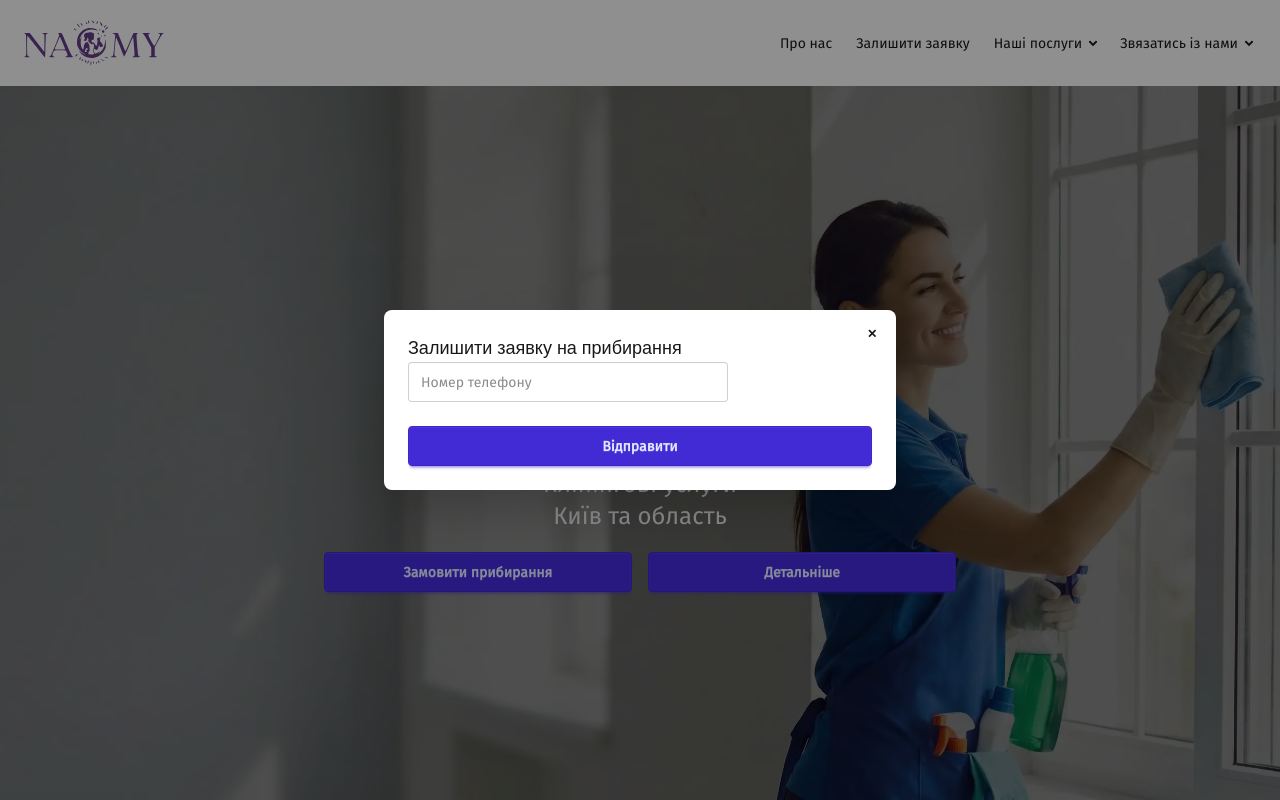
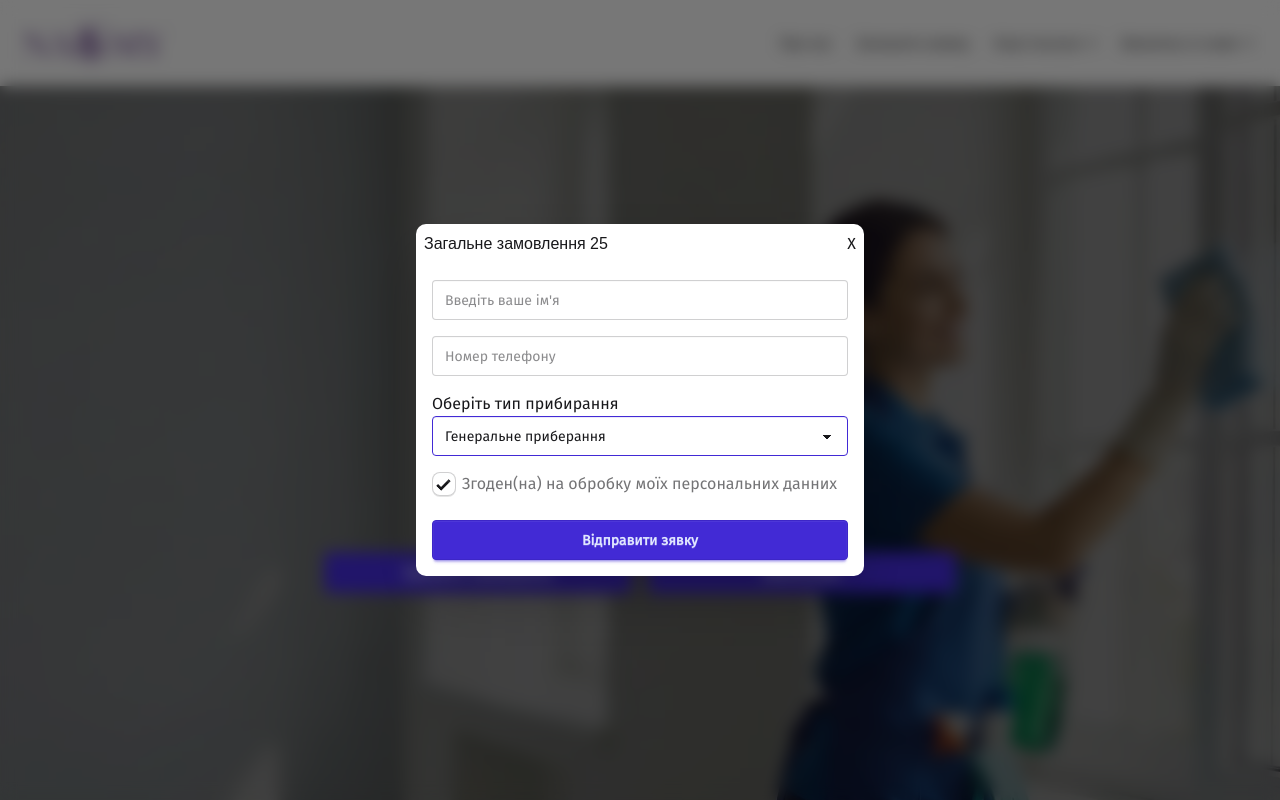
Before and after one commit to KaramushkoAndrii/naomi-next, a Next.js app: page / in a window 1280 px wide. Both pictures are taken after a click on the button "Замовити прибирання". Shown: the top 800 px of the page. Built offline with nearby package versions, Linux system fonts and the light colour scheme; a web font is replaced by a local one.

Commit message:
ref: add zustand and open/close modal logic

```diff
--- a/package.json
+++ b/package.json
@@ -13,7 +13,8 @@
     "react": "19.2.3",
     "react-dom": "19.2.3",
     "react-hook-form": "^7.71.2",
-    "react-icons": "^5.5.0"
+    "react-icons": "^5.5.0",
+    "zustand": "^5.0.11"
   },
   "devDependencies": {
     "@tailwindcss/postcss": "^4",
--- a/src/app/page.jsx
+++ b/src/app/page.jsx
@@ -20,9 +20,9 @@ export default async function Home({ params }) {
         <FormSection />
       </Container>
 
-      <Modal id="main-form" title="Залишити заявку на прибирання">
-        <ModalOrder />
-      </Modal>
+      {/* <Modal id="main-form" title="Залишити заявку на прибирання">
+        <ModalOrder modalId={"main-form"} />
+      </Modal> */}
     </>
   );
 }
--- a/src/components/UI/Modal.jsx
+++ b/src/components/UI/Modal.jsx
@@ -1,26 +1,37 @@
-// "use client";
+"use client";
 
-export const Modal = ({ id, title, children }) => {
+import { Portal } from "./Portal";
+import { ModalOrder } from "./ModalOrder";
+import { useModalStore } from "@/libs/useModalStore";
+
+export const Modal = ({ title = "Стандарт" }) => {
+  const { isOpen, closeModal, modalType, modalData } = useModalStore();
+  if (!isOpen) return null;
+
+  const renderContent = () => {
+    switch (modalType) {
+      case "order":
+        return <ModalOrder />;
+      case "sucses":
+        return <h3>Замовлення прийняте</h3>;
+      default:
+        return null;
+    }
+  };
+
   return (
-    <>
-      <dialog id={id} className="modal">
-        <div className="modal-box">
-          <form method="dialog">
-            {/* if there is a button in form, it will close the modal */}
-            <button className="btn btn-sm btn-circle btn-ghost absolute right-2 top-2">
-              ✕
-            </button>
-          </form>
-          {title && <h3 className="font-bold text-lg">{title}</h3>}
-
-          {children}
+    <Portal>
+      <div
+        className={`flex fixed inset-0 bg-black/50 backdrop-blur-sm z-50 items-center justify-center p-4`}
+      >
+        <div className="custom-modal bg-white rounded-main-radius shadow-2xl w-full max-w-md overflow-hidden">
+          <header className="flex justify-between items-center p-2">
+            <h3>{modalData.title}</h3>
+            <button onClick={closeModal}>X</button>
+          </header>
+          <div className="p-4">{renderContent()}</div>
         </div>
-
-        {/* close modal if click not inside */}
-        <form method="dialog" className="modal-backdrop">
-          <button>close</button>
-        </form>
-      </dialog>
-    </>
+      </div>
+    </Portal>
   );
 };
--- a/src/components/UI/ModalOpenButton.jsx
+++ b/src/components/UI/ModalOpenButton.jsx
@@ -1,18 +1,18 @@
-"use client";
+// "use client";
 
-export const ModalOpenButton = ({ text, modalId, classNames = "" }) => {
-  const openHandler = () => {
-    const modal = document.getElementById(modalId);
-    if (modal) {
-      modal.showModal();
-    } else {
-      alert(`modal with ${modalId} is not defined`);
-    }
-  };
+// export const ModalOpenButton = ({ text, modalId, classNames = "" }) => {
+//   const openHandler = () => {
+//     const modal = document.getElementById(modalId);
+//     if (modal) {
+//       modal.showModal();
+//     } else {
+//       alert(`modal with ${modalId} is not defined`);
+//     }
+//   };
 
-  return (
-    <button className={`btn btn-primary ${classNames}`} onClick={openHandler}>
-      {text}
-    </button>
-  );
-};
+//   return (
+//     <button className={`btn btn-primary ${classNames}`} onClick={openHandler}>
+//       {text}
+//     </button>
+//   );
+// };
--- a/src/components/UI/ModalOrder.jsx
+++ b/src/components/UI/ModalOrder.jsx
@@ -1,8 +1,10 @@
 "use client";
 
 import { useForm } from "react-hook-form";
+import { ErrorMessage } from "./ErrorMessage";
+import { ServicesListData } from "@/data/servicesListData";
 
-export const ModalOrder = ({ modalId }) => {
+export const ModalOrder = () => {
   const {
     register,
     handleSubmit,
@@ -10,27 +12,102 @@ export const ModalOrder = ({ modalId }) => {
     formState: { errors },
   } = useForm({
     mode: "onChange",
+    defaultValues: {
+      name: "",
+      tel: "",
+      service: ServicesListData[0]?.title || "",
+      agreeForData: true,
+    },
   });
 
   const onSubmit = (data) => {
-    console.log("данніе: ", data);
+    // console.log("данніе: ", modalId, data);
+
+    // reset({
+    //   name: "",
+    //   tel: "",
+    //   service: ServicesListData[0]?.title || "",
+    //   agreeForData: true,
+    // });
+
+    // const modal = document.getElementById(modalId);
+
+    // if (modal instanceof HTMLDialogElement) {
+    //   modal.close();
+    // }
+
+    console.log("RHF DATA", data);
+
+    const form = document.querySelector("form");
+    const formData = new FormData(form);
+
+    console.log("REAL DOM DATA", Object.fromEntries(formData));
 
     reset();
 
-    if (modalId) {
-      document.getElementById(modalId).close();
-    }
+    // const modal = document.getElementById(modalId);
+    // if (modal instanceof HTMLDialogElement) {
+    //   modal.close();
+    // }
   };
+
+  const telError = errors.tel?.message;
+  const nameError = errors.name?.message;
   return (
     <form onSubmit={handleSubmit(onSubmit)} className="flex flex-col gap-4">
       <input
+        type="text"
+        placeholder="Введіть ваше ім'я"
+        className={`input input-bordered ${errors.name ? "input-error" : ""} w-full`}
+        autoComplete="name"
+        {...register("name", {
+          required: true,
+          minLength: { value: 2, message: "Ім'я введено не коректно" },
+        })}
+      />
+
+      <input
         type="tel"
         placeholder="Номер телефону"
-        className={`input input-bordered ${errors.tel ? "input-error" : ""}`}
-        {...register("tel", { required: true })}
+        className={`input input-bordered ${errors.tel ? "input-error" : ""} w-full`}
+        autoComplete="tel"
+        {...register("tel", {
+          required: true,
+          pattern: {
+            value:
+              /^(?:\+?38)?0(50|63|66|67|68|73|89|91|92|93|94|95|96|97|98|99)\d{7}$/,
+            message: "Введенний телефон не коректний",
+          },
+        })}
       />
+      <label className="flex flex-col-reverse">
+        <select
+          className="select select-primary w-full"
+          {...register("service")}
+        >
+          {ServicesListData.map((item) => (
+            <option key={item.id} value={item.title} className="w-full">
+              {item.title}
+            </option>
+          ))}
+        </select>
+        Оберіть тип прибирання
+      </label>
+
+      <label className="label">
+        <input
+          type="checkbox"
+          defaultChecked
+          className="checkbox"
+          {...register("agreeForData", { required: true })}
+        />
+        Згоден(на) на обробку моїх персональних данних
+      </label>
+
+      <ErrorMessage message={nameError} />
+      <ErrorMessage message={telError} />
       <button type="submit" className="btn btn-primary mt-2">
-        Відправити
+        Відправити зявку
       </button>
     </form>
   );
--- /dev/null
+++ b/src/components/UI/Portal.jsx
@@ -0,0 +1,13 @@
+"use client";
+import { useState, useEffect } from "react";
+import { createPortal } from "react-dom";
+
+export const Portal = ({ children }) => {
+  const [mounted, setMounted] = useState(false);
+
+  useEffect(() => {
+    setMounted(true);
+    return () => setMounted(false);
+  }, []);
+  return mounted ? createPortal(children, document.body) : null;
+};
--- a/src/components/hero-section/HeroSection.jsx
+++ b/src/components/hero-section/HeroSection.jsx
@@ -1,7 +1,10 @@
+"use client";
 import Link from "next/link";
 import { ModalOpenButton } from "../UI/ModalOpenButton";
+import { useModalStore } from "@/libs/useModalStore";
 
 export const HeroSection = () => {
+  const { openModal } = useModalStore();
   return (
     <div
       className="hero min-h-screen"
@@ -19,11 +22,19 @@ export const HeroSection = () => {
             Клінінгові услуги Київ та область
           </p>
           <div className="flex flex-col gap-4 w-fit md:flex-row md:justify-center">
-            <ModalOpenButton
+            {/* <ModalOpenButton
               modalId="main-form"
               text={"Замовити прибирання"}
               classNames="w-full"
-            />
+            /> */}
+            <button
+              className="btn btn-primary w-full"
+              onClick={() =>
+                openModal("order", { title: "Загальне замовлення 25" })
+              }
+            >
+              Замовити прибирання
+            </button>
             <button className="btn btn-primary w-full">
               <Link href="#advantage">Детальніше</Link>
             </button>
--- a/src/components/prices-section/PricesCard.jsx
+++ b/src/components/prices-section/PricesCard.jsx
@@ -35,11 +35,11 @@ export const PricesCard = ({ card }) => {
             </li>
           ))}
         </ul>
-        <ModalOpenButton
+        {/* <ModalOpenButton
           modalId={modalId}
           text={"Замовити"}
           classNames={"flex w-full mt-6"}
-        />
+        /> */}
       </div>
     </div>
   );
--- /dev/null
+++ b/src/libs/useModalStore.jsx
@@ -0,0 +1,19 @@
+import { create } from "zustand";
+
+export const useModalStore = create((set) => ({
+  isOpen: false,
+  modalType: null,
+  modalData: null,
+  openModal: (type, data = null) =>
+    set({
+      isOpen: true,
+      modalType: type,
+      modalData: data,
+    }),
+  closeModal: () =>
+    set({
+      isOpen: false,
+      modalType: null,
+      modalData: null,
+    }),
+}));
```
Also changed, not shown: 1 other file (tests, documents, lock files or other folders).
